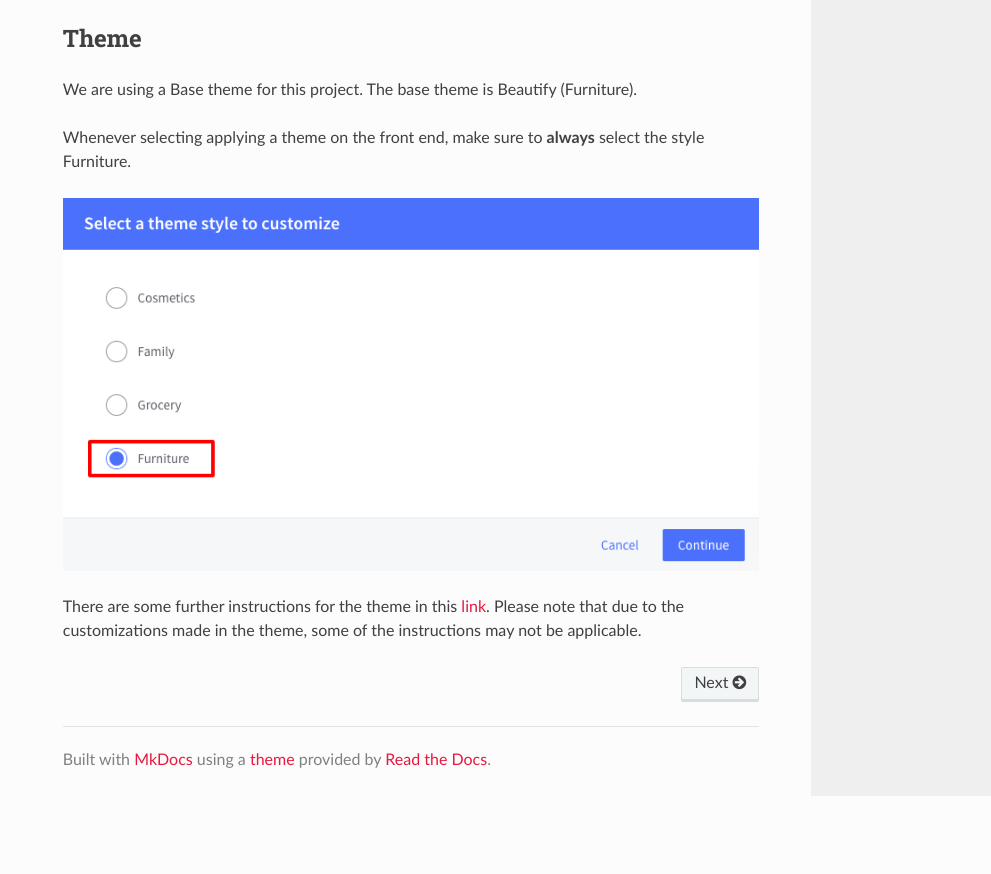
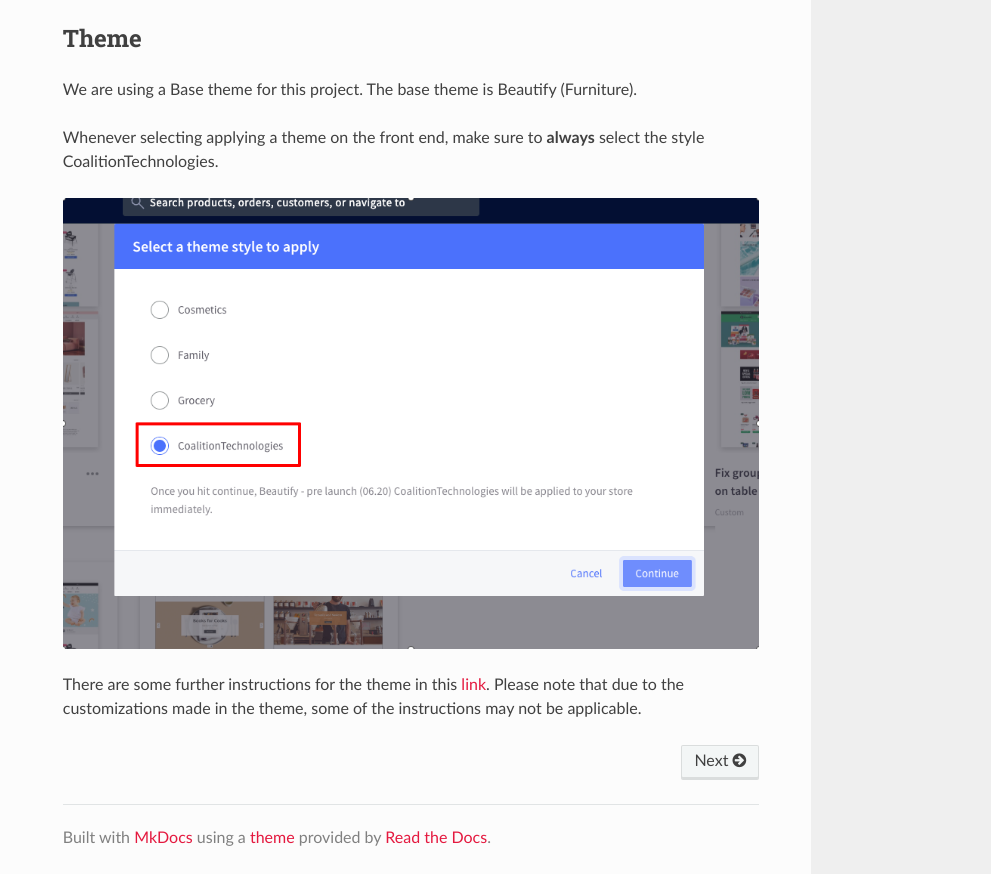
Before and after one commit to coalitiontech/us-state-quarters-doc, a plain HTML site: page index.html in a window 1280 px wide. Shown: the part 1869-2743 px from the top of the page, without its empty margins (289-1280 px from the left). Before the commit the page ends 2665 px from the top, so only its background shows below. Drawn offline with nearby package versions, Linux system fonts and the light colour scheme.

Commit message:
theme update

```diff
--- a/index.html
+++ b/index.html
@@ -120,8 +120,8 @@ They can be used in the Page Builder. You can find them in the Page Builder unde
 <img alt="custom-widgets.png" src="img/custom-widgets.png" /></p>
 <h2 id="theme">Theme</h2>
 <p>We are using a Base theme for this project. The base theme is Beautify (Furniture).</p>
-<p>Whenever selecting applying a theme on the front end, make sure to <strong>always</strong> select the style Furniture.</p>
-<p><img alt="furniture.png" src="img/furniture.png" /></p>
+<p>Whenever selecting applying a theme on the front end, make sure to <strong>always</strong> select the style CoalitionTechnologies.</p>
+<p><img alt="theme.png" src="img/theme.png" /></p>
 <p>There are some further instructions for the theme in this <a href="https://bc-beautify-docs.papathemes.com/usage.html" target="_blank">link</a>.
 Please note that due to the customizations made in the theme, some of the instructions may not be applicable.</p>
 
@@ -172,5 +172,5 @@ Please note that due to the customizations made in the theme, some of the instru
 
 <!--
 MkDocs version : 1.6.1
-Build Date UTC : 2025-01-16 16:08:41.586476+00:00
+Build Date UTC : 2025-06-20 18:55:54.679854+00:00
 -->
```
Also changed, not shown: search/search_index.json (+1 -1 lines), img/furniture.png (deleted), img/theme.png (added), 1 other file.
